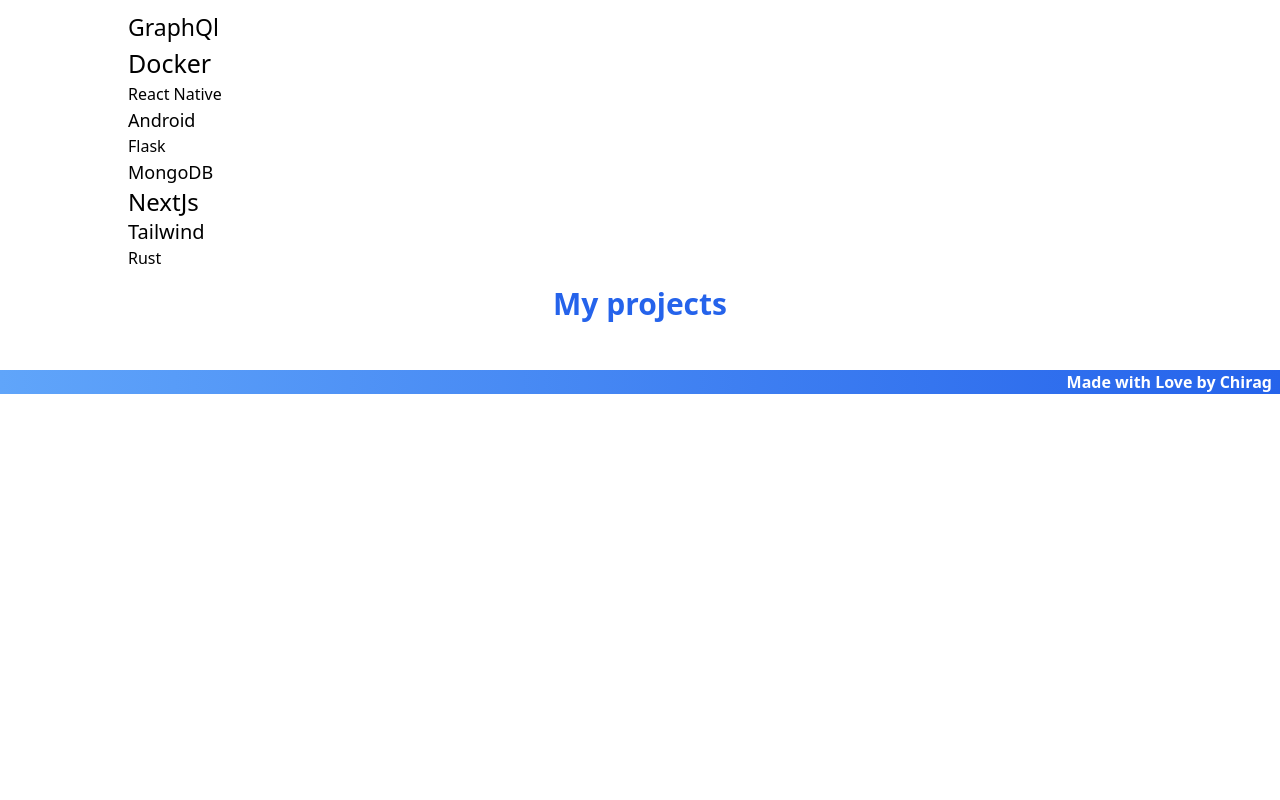
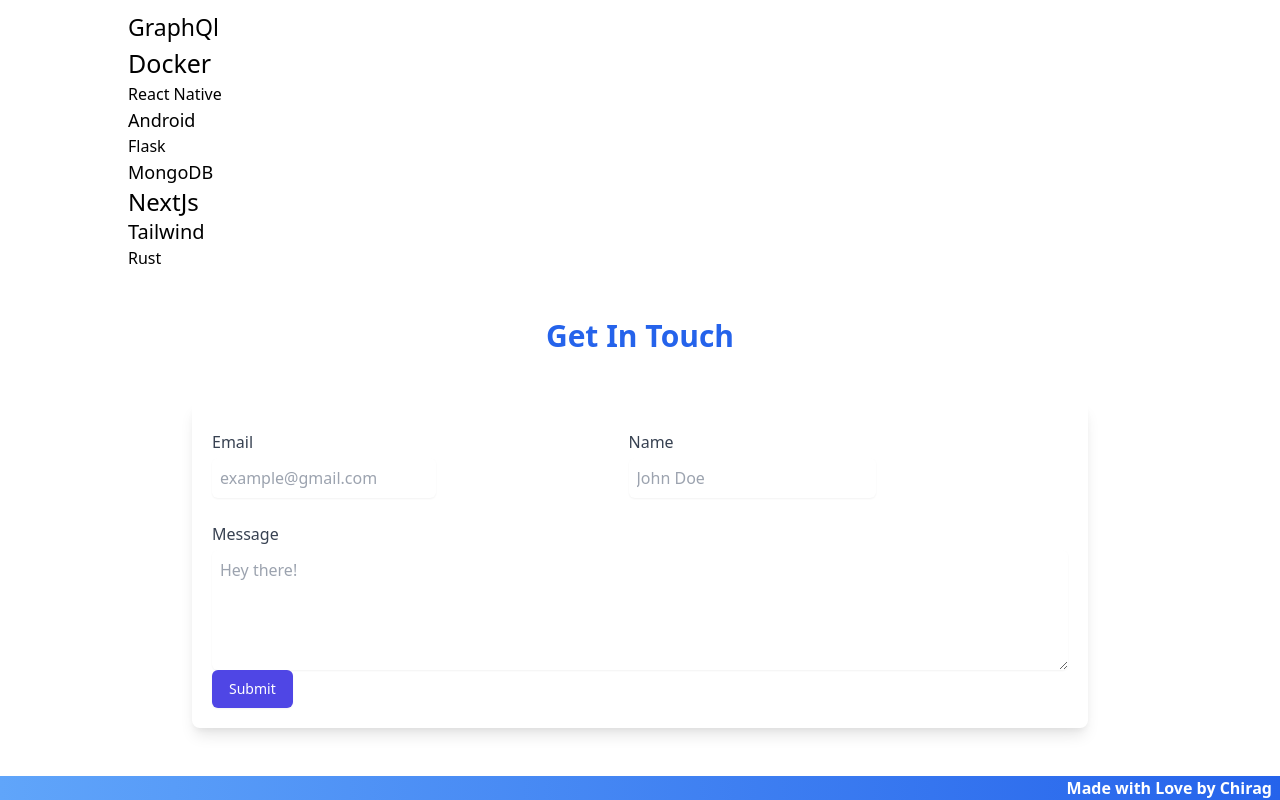
Before and after one commit to chirag-droid/chirag-droid.github.io, a Next.js app: page / in a window 1280 px wide. Shown: the part 1414-2214 px from the top of the page. Before the commit the page ends 1808 px from the top, so only its background shows below. Built offline with nearby package versions, Linux system fonts and the light colour scheme; some icons are missing.

Commit message:
Create a basic contact form

```diff
--- /dev/null
+++ b/components/Contact.js
@@ -0,0 +1,62 @@
+import useForm from "../hooks/useForm";
+
+import Heading from "./Heading"
+
+export default function Contact() {
+  return (
+    <section id='contact' className='scroll mb-12 h-full mt-12'>
+      <Heading text='Get In Touch'/>
+
+      <form
+        noValidate
+        action="https://formspree.io/f/mdoyqgwb"
+        method="POST"
+        className="w-[70%] rounded-lg shadow-lg mx-auto min-h-[200px] p-5"
+      >
+        <div className="flex mb-4 flex-col md:flex-row">
+        <label className="flex-grow my-2">
+          <span className="block text-base font-medium text-gray-700">Email</span>
+          <input
+            className="w-56 outline-none mt-1 focus:ring-indigo-500 focus:border-indigo-500 block shadow-sm p-2 border-gray-300 rounded-md"
+            id="email"
+            name="_replyto"
+            type="email"
+            required
+            placeholder="example@gmail.com"
+          />
+        </label>
+
+        <label className="flex-grow my-2">
+          <span className="block text-base font-medium text-gray-700">Name</span>
+          <input
+            className="outline-none mt-1 p-2 focus:ring-indigo-500 focus:border-indigo-500 block shadow-sm border-gray-300 rounded-md"
+            name="name"
+            type="text"
+            required
+            placeholder="John Doe"
+          />
+        </label>
+        </div>
+
+        <label className="my-2">
+          <span className="block text-base font-medium text-gray-700">Message</span>
+          <textarea
+            className='outline-none p-2 w-full min-h-[120px] mr-4 mt-1 focus:ring-indigo-500 focus:border-indigo-500 block shadow-sm sm:border-gray-300 rounded-md'
+            name="message"
+            required
+            placeholder="Hey there!"
+          />
+        </label>
+
+        <button
+          className="inline-flex justify-center py-2 px-4 border border-transparent shadow-sm text-sm font-medium rounded-md text-white bg-indigo-600 hover:bg-indigo-700 focus:outline-none focus:ring-2 focus:ring-offset-2 focus:ring-indigo-500"
+          as="button"
+          type="submit"
+          value="send"
+        >
+          Submit
+        </button>
+      </form>
+    </section>
+  )
+}
--- a/pages/index.js
+++ b/pages/index.js
@@ -3,8 +3,9 @@
 import Home from '../components/Home';
 import Languages from '../components/Languages'
 import Skills from '../components/Skills';
-import Career from '../components/Projects';
+// import Projects from '../components/Projects';
 import Footer from '../components/Footer';
+import Contact from '../components/Contact';
 
 export default function Index() {
   return (
@@ -33,7 +34,8 @@
     <Home />
     <Languages />
     <Skills />
-    <Career />
+    {/* <Projects /> */}
+    <Contact />
     <Footer/>
     </>
   )
```
